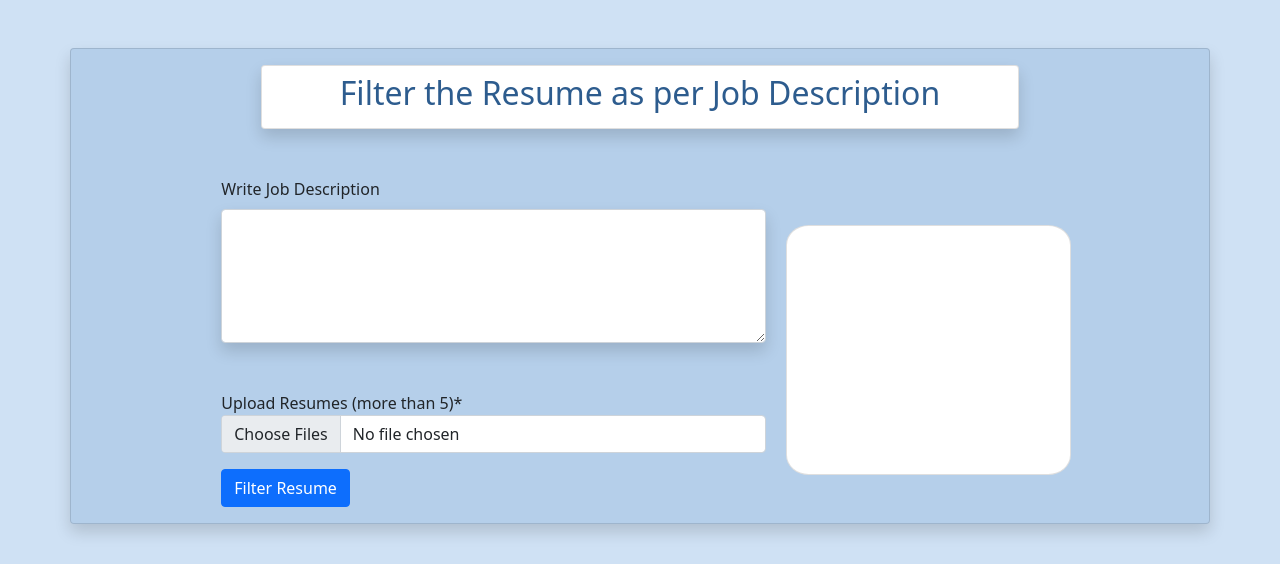
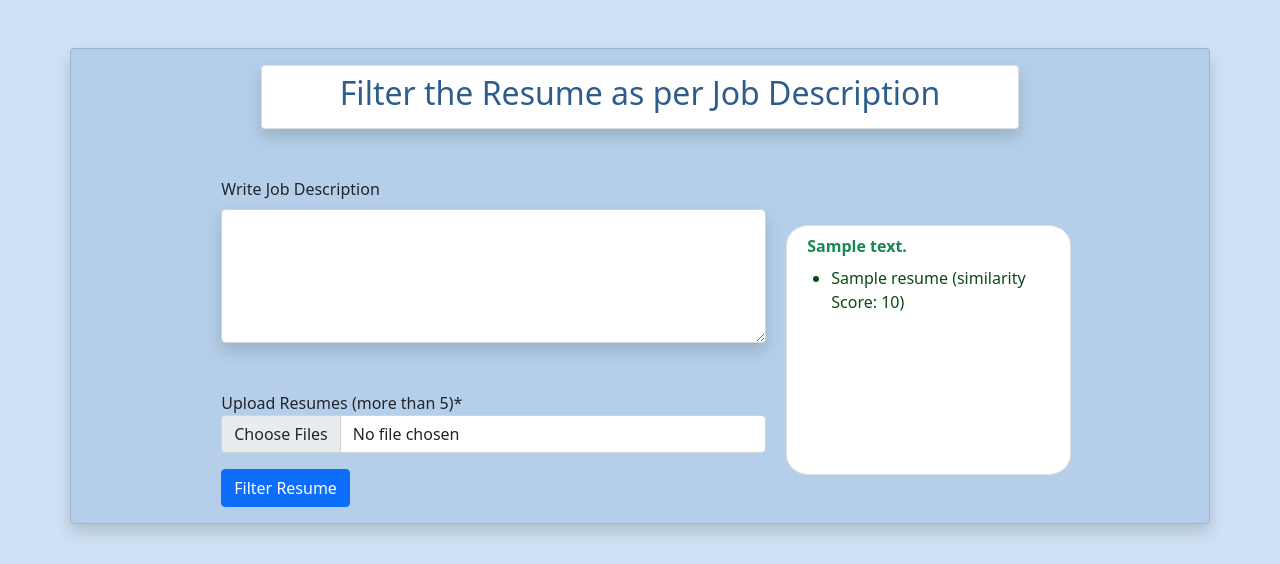
Before and after one commit to santoshw03/NLP_Projects, a Flask app: template FilterResume_App02/templates/filterResume.html in a window 1280 px wide. Shown: the top 564 px of the page. Run offline with Flask 3, Linux system fonts and the light colour scheme; the template is opened without the code that fills it: most values are stand-ins (such as "Sample title", 1, 10 or a date in 2020).

Commit message:
NLP based A resume Filtering web made using Flask
use of tfidf and cosine_similarity

```diff
--- a/FilterResume_App02/main.py
+++ b/FilterResume_App02/main.py
@@ -2,6 +2,11 @@ from flask import Flask,request,render_template
 import os
 import PyPDF2
 import docx2txt
+from sklearn.feature_extraction.text import TfidfVectorizer
+from sklearn.metrics.pairwise import cosine_similarity
+
+app = Flask(__name__)
+app.config['UPLOAD_FOLDER'] = 'uploads/'
 
 # helping functions:
 
@@ -10,7 +15,7 @@ def extract_text_from_pdf(file_path):
     with open(file_path,'rb') as file:
         reader = PyPDF2.PdfReader(file)
         for page in reader.pages:
-            text += page.extract_text(page)
+            text += page.extract_text()
         return text
 
 def extract_text_from_docx(file_path):
@@ -30,18 +35,17 @@ def extract_text(file_path):
     else:
         return "File should end with .pdf or .docx or .txt"
 
-app = Flask(__name__)
-app.config['UPLOAD_FOLDER'] = 'uploads/'
+
 
 @app.route("/")
 def filterResume():
     return render_template('filterResume.html')
 
-@app.route("/matcher", methods=['GET','POST'] )
+@app.route("/matcher", methods=['POST'] )
 def matcher():
     if request.method == 'POST':
-        job_description = request.form.get('job_description')
-        resume_files = request.form.getlist('resumes')
+        job_description = request.form['job_description']
+        resume_files = request.files.getlist('resumes')
 
         resumes = []
         for resume_file in resume_files:
@@ -52,5 +56,31 @@ def matcher():
         if not resumes and not job_description:
             return render_template('filterResume.html',message = "Please provide Job Description")
 
+
+        # main working of the program :
+        tfidf = TfidfVectorizer()
+        vectorizer = tfidf.fit_transform([job_description] + resumes)
+        vectors = vectorizer.toarray()
+        job_vector = vectors[0]
+        resume_vector = vectors[1:]
+        similarities = cosine_similarity([job_vector],resume_vector)[0]
+
+        top_indices = similarities.argsort()[-3:][::-1]
+        top_resumes = [resume_files[i].filename for i in top_indices]
+        similarity_scores = [round(similarities[i],2) for i in top_indices]
+
+        print(job_vector)
+        print("==================================")
+        print(resume_vector)
+        print("==================================")
+        print(similarities)
+
+        return render_template('filterResume.html',message2 = "Top Matching Resumes: " , top_resumes = top_resumes , similarity_scores = similarity_scores)
+
+    return render_template('filterResume.html')
+
 if __name__ == "__main__":
+    if not os.path.exists(app.config['UPLOAD_FOLDER']):
+        os.makedirs(app.config['UPLOAD_FOLDER'])
+
     app.run(debug=True)
--- a/FilterResume_App02/templates/filterResume.html
+++ b/FilterResume_App02/templates/filterResume.html
@@ -65,7 +65,17 @@
         </form>
         <div class="col-3 card my-5 ms-2" style="border-radius: 8%">
           {% if message %}
-          <p class="text-danger">{{message}}</p>
+          <p class="text-danger m-2">{{message}}</p>
+          {% elif message2 %}
+          <p class="text-success m-2"><b>{{message2}}</b></p>
+          <ul>
+            {% for index in range(top_resumes|length) %}
+            <li class="" style="color: rgb(10, 75, 21)">
+              {{top_resumes[index]}} (similarity Score:
+              {{similarity_scores[index]}})
+            </li>
+            {% endfor %}
+          </ul>
           {% endif %}
         </div>
       </div>
```
